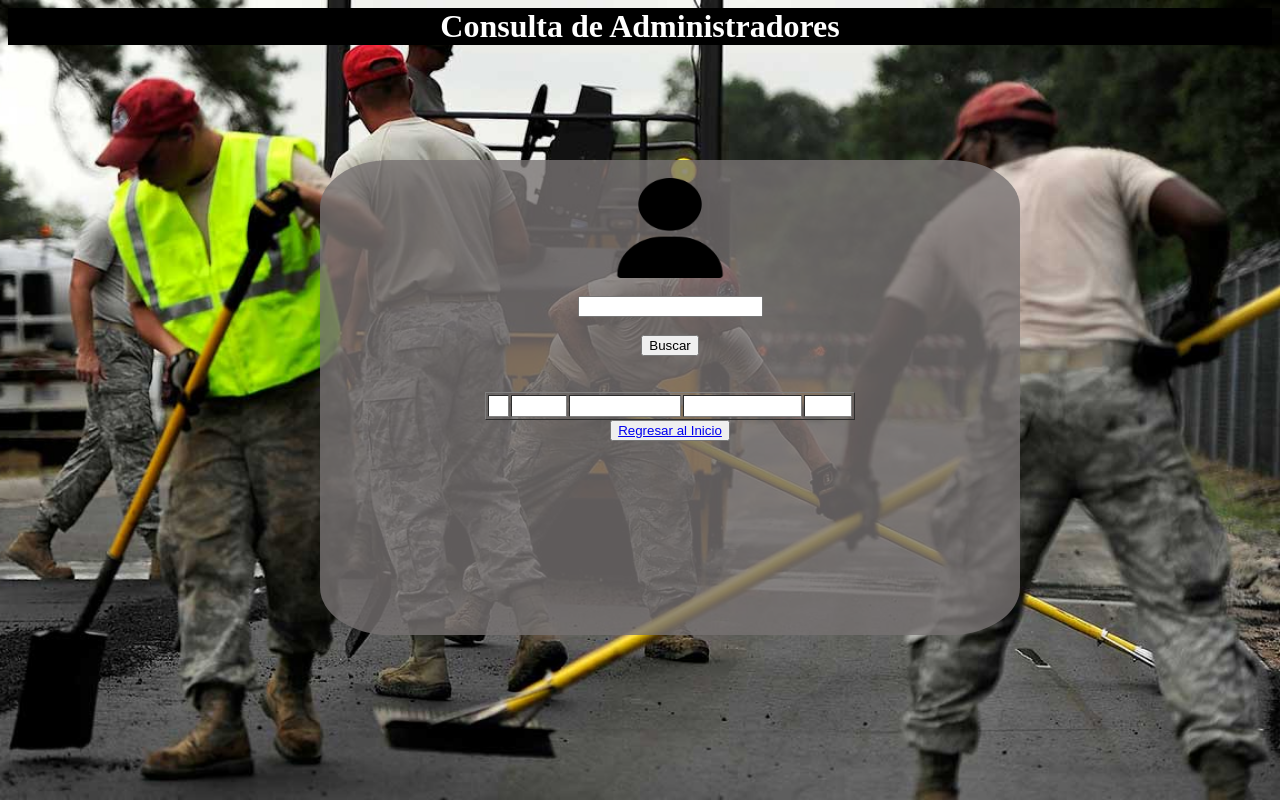
After one commit to Mark1790/AVBG, a PHP site: page /dashboard/Eliminacion.php in a window 1280 px wide. The commit adds this page. Run offline with PHP 8.4, Linux system fonts and the light colour scheme; the visitor is signed in with stand-in values (Sample User, id 1); data that the repository does not hold is empty.

Commit message:
Agregue archivos para las consultas

```diff
--- /dev/null
+++ b/Eliminacion.php
@@ -0,0 +1,88 @@
+<?php
+    $conexion = mysqli_connect("localhost", "root", "", "avgb") or die ("Problemas con la conexion");
+    if (!$conexion) {
+        die("Conexión fallida: " . mysqli_connect_error());
+      }
+include "seguridad.php";
+ ?>
+<!DOCTYPE HTML¡>
+<html>
+<head>
+<Meta charset="UTF-8">
+<Title>Eliminacion de Administradores</title>
+<link rel="stylesheet" href="barra.css">
+</head>
+<style>
+	body{
+		height:637px;
+        background-image:url('Imagenes/Registro.jpg');
+        background-size:cover;
+        background-repeat:no-repeat;
+        background-position:center center;
+		color:#ffffff;
+
+	}
+	h1{
+		background-color:black ;
+		color:white;
+	}
+	.contenedorregis {
+            width:700px;
+            height:475px;
+            top:20%;
+            left:25%;
+            right:50%;
+            position:absolute;
+            background-color:rgba(119, 114, 114, 0.8);
+            border-radius: 10%;
+            }
+	td{
+     color: white;
+}
+</style>
+<body align= "center">
+  <h1>Consulta de Administradores</h1>
+  <div style="text-align: center" class="contenedorregis">
+  <br>
+   <img src="imagenes/Usuarios.png" width="120" height="100"><br>
+   </br>
+   <table border=0 style="margin: 0 auto;">
+   <form action="ProyectoEliminado.php" method="POST">
+      <input type="email" name="Correo"></br></br>
+      <input type="submit" value="Buscar"></br>
+   </form>
+</table>
+
+<br><br>
+
+<table border=1 style="margin:0 auto;">
+   <tr>
+      <td style="background-color: #FFFFFF">ID</td>
+      <td style="background-color: #FFFFFF">Nombre</td>
+      <td style="background-color: #FFFFFF">Apellido paterno</td>
+      <td style="background-color: #FFFFFF">Apellido Materno</td>
+      <td style="background-color: #FFFFFF">Correo</td>
+   </tr>
+   <?php
+      $sql="select ID,Nombre,ApellidoMaterno,ApellidoPaterno,Correo from usuarios";
+      $result=mysqli_query($conexion,$sql);
+      while($mostrar=mysqli_fetch_array($result)){
+   ?>
+   <tr>
+      <td style="background-color: #FFFFFF"><?php echo $mostrar['ID']?></td>
+      <td style="background-color: #FFFFFF"><?php echo $mostrar['Nombre']?></td>
+      <td style="background-color: #FFFFFF"><?php echo $mostrar['ApellidoMaterno']?></td>
+      <td style="background-color: #FFFFFF"><?php echo $mostrar['ApellidoPaterno']?></td>
+      <td style="background-color: #FFFFFF"><?php echo $mostrar['Correo']?></td>
+   </tr>
+   <?php
+      }
+   ?>
+</table>
+
+</form>
+	  <button><a href="InicioAdmin.php">Regresar al Inicio</a></button>
+   </div>
+
+  </body>
+</html>
--- a/InicioAdmin.php
+++ b/InicioAdmin.php
@@ -57,7 +57,7 @@ include "seguridad.php";
    <td><br><center><img src="imagenes/equis.png" width="110" height="100"><br></td>
    </tr>
    <tr>
-   <td><center><button onclick=location.href='#'>Eliminacion de Administradores</button></center></td>
+   <td><center><button onclick=location.href='Eliminacion.php'>Eliminacion de Administradores</button></center></td>
    <td><center><button onclick=location.href='salir.php'>Cerrar sesion</button></center></td>
    <td><center><button onclick=location.href='#'>Eliminacion de trabajo</button></center></td>
    </tr>
--- a/barra.css
+++ b/barra.css
@@ -25,3 +25,6 @@ overflow: hidden;
         transform: translateX(var(--fill-size));
     }
 }
+td {
+    color: black;
+  }
```
